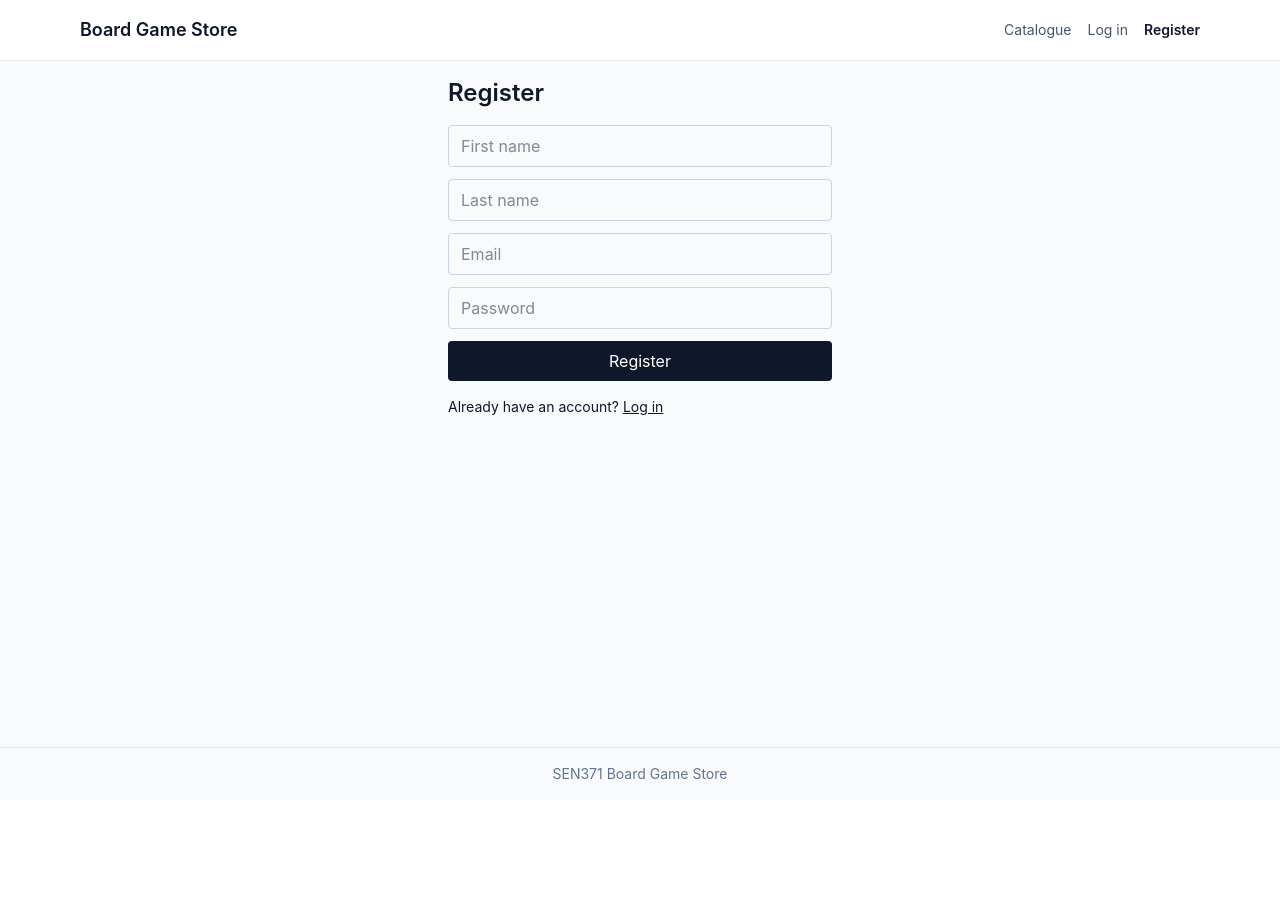
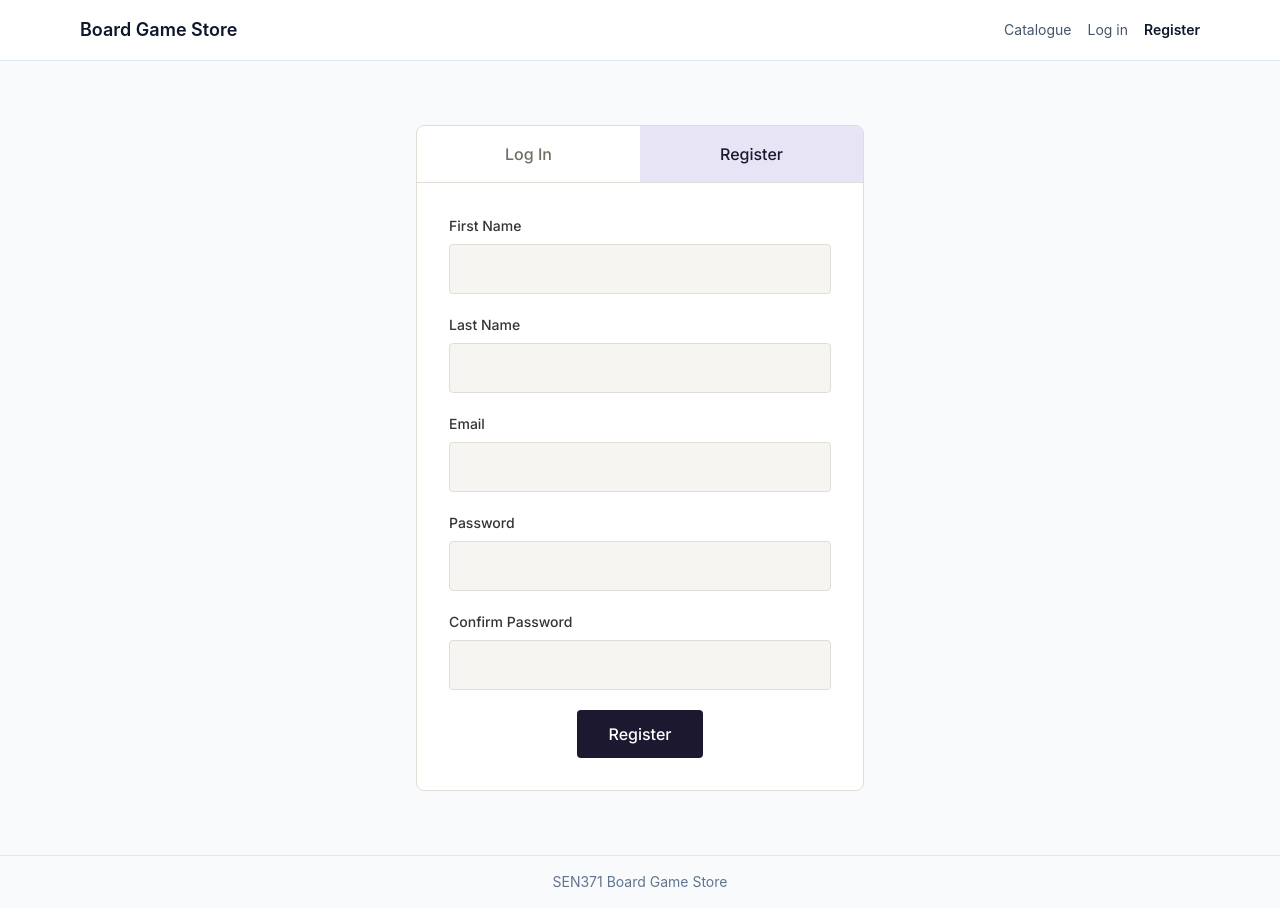
Before and after one commit to JordyIsSkinny/sen371-boardgame-store, a React (Vite) app in the folder client/: page /register in a window 1280 px wide. Before the commit the page ends 800 px from the top, so only its background shows below. Built offline with nearby package versions, Linux system fonts and the light colour scheme; no server answers.

Commit message:
feat(client): build login and register screens

```diff
--- a/client/src/pages/Login.jsx
+++ b/client/src/pages/Login.jsx
@@ -2,13 +2,11 @@ import { useState } from "react";
 import { useNavigate, useLocation, Link } from "react-router-dom";
 import { useAuth } from "../context/AuthContext.jsx";
 
-// S6 Login (issue #71) — functional enough to exercise the auth plumbing
-// (issue #62/#63); full form markup and password-policy validation
-// (issue #72) are a separate pass.
 export function Login() {
   const { login } = useAuth();
   const navigate = useNavigate();
   const location = useLocation();
+
   const [email, setEmail] = useState("");
   const [password, setPassword] = useState("");
   const [error, setError] = useState(null);
@@ -16,6 +14,7 @@ export function Login() {
   async function handleSubmit(event) {
     event.preventDefault();
     setError(null);
+
     try {
       await login(email, password);
       navigate(location.state?.from?.pathname ?? "/", { replace: true });
@@ -25,36 +24,84 @@ export function Login() {
   }
 
   return (
-    <section className="mx-auto max-w-sm">
-      <h1 className="text-2xl font-semibold">Log in</h1>
-      <form onSubmit={handleSubmit} className="mt-4 flex flex-col gap-3">
+    <section className="mx-auto flex max-w-md justify-center py-12">
+      <div className="w-full overflow-hidden rounded-card border border-neutral-200 bg-white">
+        <div className="grid grid-cols-2 border-b border-neutral-200">
+          <Link
+            to="/login"
+            className="bg-primary-100 px-6 py-4 text-center font-body text-body font-medium text-primary-900"
+          >
+            Log In
+          </Link>
+
+          <Link
+            to="/register"
+            className="px-6 py-4 text-center font-body text-body font-medium text-neutral-600 transition hover:bg-neutral-100"
+          >
+            Register
+          </Link>
+        </div>
+
+        <form onSubmit={handleSubmit} className="flex flex-col gap-5 p-8">
+          <div>
+            <label
+              htmlFor="login-email"
+              className="mb-2 block font-body text-small font-medium text-neutral-800"
+            >
+              Email
+            </label>
+
             <input
+              id="login-email"
               type="email"
-          placeholder="Email"
               value={email}
               onChange={(event) => setEmail(event.target.value)}
+              autoComplete="email"
               required
-          className="rounded border border-slate-300 px-3 py-2"
+              className="w-full rounded-input border border-neutral-200 bg-neutral-100 px-3 py-3 font-body text-body text-neutral-900 outline-none transition focus:border-primary-600 focus:ring-2 focus:ring-primary-100"
             />
+          </div>
+
+          <div>
+            <label
+              htmlFor="login-password"
+              className="mb-2 block font-body text-small font-medium text-neutral-800"
+            >
+              Password
+            </label>
+
             <input
+              id="login-password"
               type="password"
-          placeholder="Password"
               value={password}
               onChange={(event) => setPassword(event.target.value)}
+              autoComplete="current-password"
               required
-          className="rounded border border-slate-300 px-3 py-2"
+              className="w-full rounded-input border border-neutral-200 bg-neutral-100 px-3 py-3 font-body text-body text-neutral-900 outline-none transition focus:border-primary-600 focus:ring-2 focus:ring-primary-100"
             />
-        {error && <p className="text-sm text-red-600">{error}</p>}
-        <button type="submit" className="rounded bg-slate-900 px-4 py-2 text-white">
+          </div>
+
+          {error && (
+            <p className="font-body text-small text-red-600" role="alert">
+              {error}
+            </p>
+          )}
+
+          <button
+            type="submit"
+            className="mx-auto rounded-input bg-primary-900 px-8 py-3 font-body text-body font-medium text-white transition hover:bg-primary-800"
+          >
             Log in
           </button>
+
+          <Link
+            to="/forgot-password"
+            className="text-center font-body text-small text-primary-600 underline underline-offset-2 hover:text-primary-900"
+          >
+            Forgot password?
+          </Link>
         </form>
-      <p className="mt-4 text-sm">
-        No account?{" "}
-        <Link to="/register" className="underline">
-          Register
-        </Link>
-      </p>
+      </div>
     </section>
   );
 }
--- a/client/src/pages/Register.jsx
+++ b/client/src/pages/Register.jsx
@@ -2,21 +2,26 @@ import { useState } from "react";
 import { useNavigate, Link } from "react-router-dom";
 import { useAuth } from "../context/AuthContext.jsx";
 
-// S6 Register (issue #71) — functional enough to exercise the auth plumbing
-// (issue #62/#63); full form markup and password-policy validation
-// (issue #72) are a separate pass.
 export function Register() {
   const { register } = useAuth();
   const navigate = useNavigate();
+
   const [firstName, setFirstName] = useState("");
   const [lastName, setLastName] = useState("");
   const [email, setEmail] = useState("");
   const [password, setPassword] = useState("");
+  const [confirmPassword, setConfirmPassword] = useState("");
   const [error, setError] = useState(null);
 
   async function handleSubmit(event) {
     event.preventDefault();
     setError(null);
+
+    if (password !== confirmPassword) {
+      setError("Passwords do not match.");
+      return;
+    }
+
     try {
       await register(firstName, lastName, email, password);
       navigate("/", { replace: true });
@@ -26,52 +31,134 @@ export function Register() {
   }
 
   return (
-    <section className="mx-auto max-w-sm">
-      <h1 className="text-2xl font-semibold">Register</h1>
-      <form onSubmit={handleSubmit} className="mt-4 flex flex-col gap-3">
+    <section className="mx-auto flex max-w-md justify-center py-12">
+      <div className="w-full overflow-hidden rounded-card border border-neutral-200 bg-white">
+        <div className="grid grid-cols-2 border-b border-neutral-200">
+          <Link
+            to="/login"
+            className="px-6 py-4 text-center font-body text-body font-medium text-neutral-600 transition hover:bg-neutral-100"
+          >
+            Log In
+          </Link>
+
+          <Link
+            to="/register"
+            className="bg-primary-100 px-6 py-4 text-center font-body text-body font-medium text-primary-900"
+          >
+            Register
+          </Link>
+        </div>
+
+        <form onSubmit={handleSubmit} className="flex flex-col gap-5 p-8">
+          <div>
+            <label
+              htmlFor="register-first-name"
+              className="mb-2 block font-body text-small font-medium text-neutral-800"
+            >
+              First Name
+            </label>
+
             <input
+              id="register-first-name"
               type="text"
-          placeholder="First name"
               value={firstName}
               onChange={(event) => setFirstName(event.target.value)}
+              autoComplete="given-name"
               required
-          className="rounded border border-slate-300 px-3 py-2"
+              className="w-full rounded-input border border-neutral-200 bg-neutral-100 px-3 py-3 font-body text-body text-neutral-900 outline-none transition focus:border-primary-600 focus:ring-2 focus:ring-primary-100"
             />
+          </div>
+
+          <div>
+            <label
+              htmlFor="register-last-name"
+              className="mb-2 block font-body text-small font-medium text-neutral-800"
+            >
+              Last Name
+            </label>
+
             <input
+              id="register-last-name"
               type="text"
-          placeholder="Last name"
               value={lastName}
               onChange={(event) => setLastName(event.target.value)}
+              autoComplete="family-name"
               required
-          className="rounded border border-slate-300 px-3 py-2"
+              className="w-full rounded-input border border-neutral-200 bg-neutral-100 px-3 py-3 font-body text-body text-neutral-900 outline-none transition focus:border-primary-600 focus:ring-2 focus:ring-primary-100"
             />
+          </div>
+
+          <div>
+            <label
+              htmlFor="register-email"
+              className="mb-2 block font-body text-small font-medium text-neutral-800"
+            >
+              Email
+            </label>
+
             <input
+              id="register-email"
               type="email"
-          placeholder="Email"
               value={email}
               onChange={(event) => setEmail(event.target.value)}
+              autoComplete="email"
               required
-          className="rounded border border-slate-300 px-3 py-2"
+              className="w-full rounded-input border border-neutral-200 bg-neutral-100 px-3 py-3 font-body text-body text-neutral-900 outline-none transition focus:border-primary-600 focus:ring-2 focus:ring-primary-100"
             />
+          </div>
+
+          <div>
+            <label
+              htmlFor="register-password"
+              className="mb-2 block font-body text-small font-medium text-neutral-800"
+            >
+              Password
+            </label>
+
             <input
+              id="register-password"
               type="password"
-          placeholder="Password"
               value={password}
               onChange={(event) => setPassword(event.target.value)}
+              autoComplete="new-password"
               required
-          className="rounded border border-slate-300 px-3 py-2"
+              className="w-full rounded-input border border-neutral-200 bg-neutral-100 px-3 py-3 font-body text-body text-neutral-900 outline-none transition focus:border-primary-600 focus:ring-2 focus:ring-primary-100"
             />
-        {error && <p className="text-sm text-red-600">{error}</p>}
-        <button type="submit" className="rounded bg-slate-900 px-4 py-2 text-white">
+          </div>
+
+          <div>
+            <label
+              htmlFor="register-confirm-password"
+              className="mb-2 block font-body text-small font-medium text-neutral-800"
+            >
+              Confirm Password
+            </label>
+
+            <input
+              id="register-confirm-password"
+              type="password"
+              value={confirmPassword}
+              onChange={(event) => setConfirmPassword(event.target.value)}
+              autoComplete="new-password"
+              required
+              className="w-full rounded-input border border-neutral-200 bg-neutral-100 px-3 py-3 font-body text-body text-neutral-900 outline-none transition focus:border-primary-600 focus:ring-2 focus:ring-primary-100"
+            />
+          </div>
+
+          {error && (
+            <p className="font-body text-small text-red-600" role="alert">
+              {error}
+            </p>
+          )}
+
+          <button
+            type="submit"
+            className="mx-auto rounded-input bg-primary-900 px-8 py-3 font-body text-body font-medium text-white transition hover:bg-primary-800"
+          >
             Register
           </button>
         </form>
-      <p className="mt-4 text-sm">
-        Already have an account?{" "}
-        <Link to="/login" className="underline">
-          Log in
-        </Link>
-      </p>
+      </div>
     </section>
   );
 }
```
Lines whose indentation alone changed are shown as unchanged.
